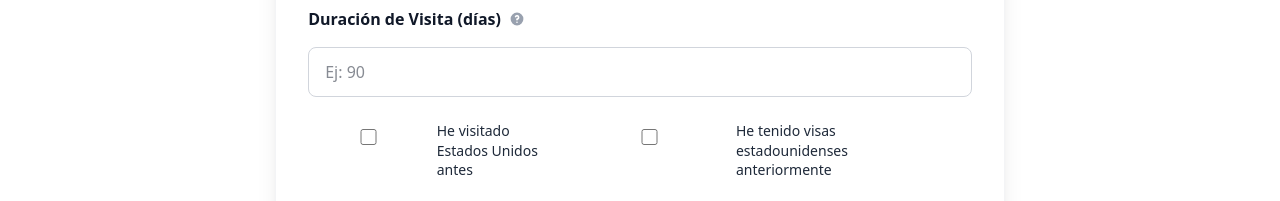
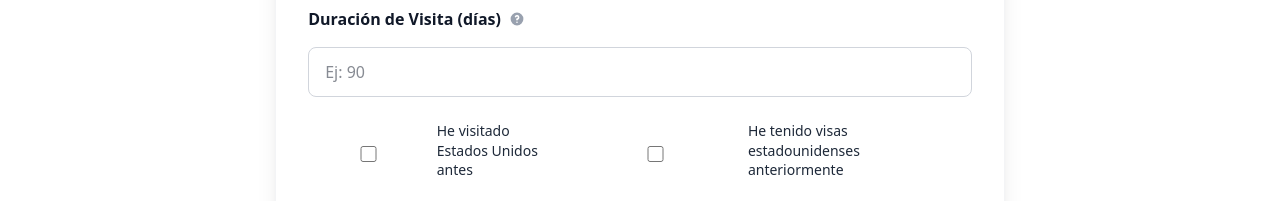
Before and after one commit to IrvDelgado/VisaEligibilityFront, a React (Vite) app: page / in a window 1280 px wide. Shown: the part 1740-1941 px from the top of the page. Built offline with nearby package versions, Linux system fonts and the light colour scheme.

Commit message:
checkbox

```diff
--- a/src/components/steps/PersonalInfoStep.jsx
+++ b/src/components/steps/PersonalInfoStep.jsx
@@ -114,31 +114,26 @@ export default function PersonalInfoStep() {
         )}
       </div>
 
-<div className="flex flex-wrap gap-6 items-start">
-  <label className="inline-flex items-start gap-2 text-sm text-gray-800 w-fit max-w-xs">
+
+<div className="flex flex-col sm:flex-row gap-4 sm:gap-6 items-start">
+  <label className="inline-flex items-center gap-2 text-sm text-gray-800">
     <input
       type="checkbox"
       {...register('personalInfo.priorUSExperience')}
-      className="mt-1 w-4 h-4 text-emerald-600 border-gray-300 rounded focus:ring-emerald-500"
+      className="w-4 h-4 accent-emerald-600"
     />
-    <span className="leading-snug">
-      He visitado Estados Unidos antes
-    </span>
+    <span className="leading-snug">He visitado Estados Unidos antes</span>
   </label>
 
-  <label className="inline-flex items-start gap-2 text-sm text-gray-800 w-fit max-w-xs">
+  <label className="inline-flex items-center gap-2 text-sm text-gray-800">
     <input
       type="checkbox"
       {...register('personalInfo.previousVisaRecord')}
-      className="mt-1 w-4 h-4 text-emerald-600 border-gray-300 rounded focus:ring-emerald-500"
+      className="w-4 h-4 accent-emerald-600"
     />
-    <span className="leading-snug">
-      He tenido visas estadounidenses anteriormente
-    </span>
+    <span className="leading-snug">He tenido visas estadounidenses anteriormente</span>
   </label>
 </div>
-
-
 
 
 
```
